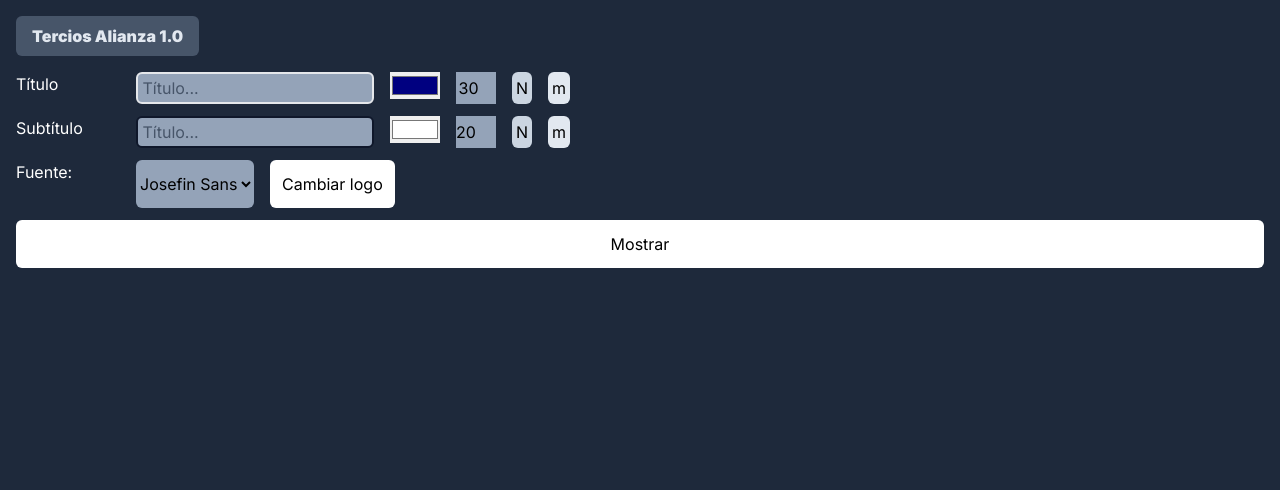
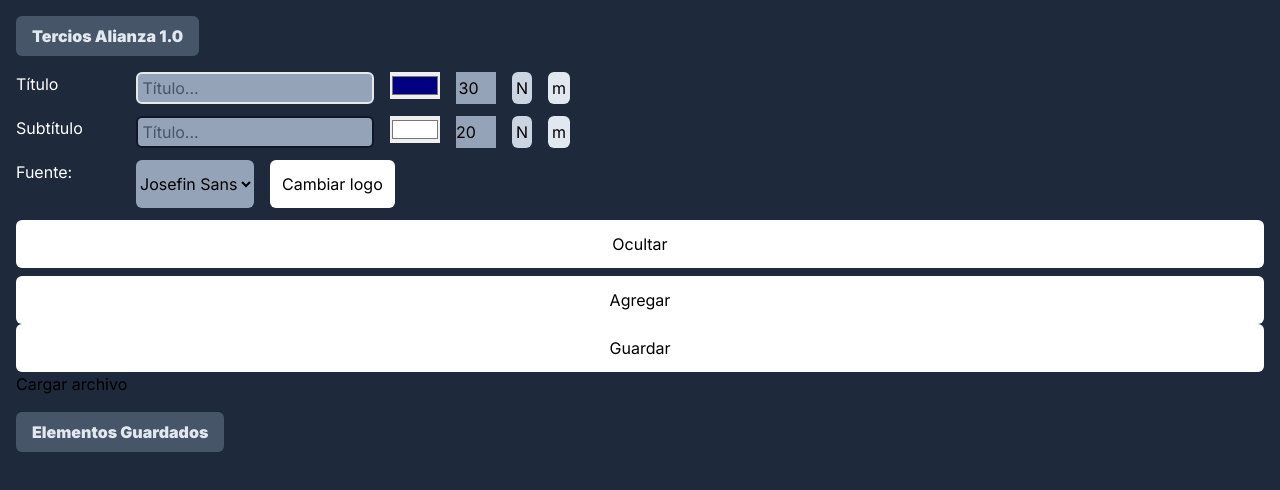
Before and after one commit to rjpd1303/lowersalianza, a Next.js app: page / in a window 1280 px wide. Shown: the top 490 px of the page. Built offline with nearby package versions, Linux system fonts and the light colour scheme.

Commit message:
Changes to be committed: 	modified:   app/components/Control.jsx 	modified:   package-lock.json 	modified:   package.json

```diff
--- a/app/components/Control.jsx
+++ b/app/components/Control.jsx
@@ -1,8 +1,11 @@
 // Control.js
 'use client'
-import React, { useState } from 'react';
+import React, { useRef, useState, useEffect, useCallback } from 'react';
+import { saveAs } from 'file-saver';
 
 export function Control() {
+  const [savedItems, setSavedItems] = useState([]);
+  const fileInputtxt = useRef();
   const [title, setTitle] = useState("");
   const [subtitle, setSubtitle] = useState("");
   const [show, setShow] = useState(false);
@@ -17,6 +20,55 @@ export function Control() {
   const [subtitleFontStyle, setSubtitleFontStyle] = useState("font-normal");
   const [titleCase, setTitleCase] = useState("lowercase");
   const [subtitleCase, setSubtitleCase] = useState("lowercase");
+  const updateDisplayData = useCallback(() => {
+    const data = {
+        title,
+        subtitle,
+        show: !show,
+        font,
+        titleSize,
+        subtitleSize,
+        titleColor,
+        subtitleColor,
+        logo,
+        titleFontStyle,
+        subtitleFontStyle,
+        titleCase,
+        subtitleCase
+    };
+
+    localStorage.setItem("lowerThirdsData", JSON.stringify(data));
+}, [title, subtitle, show, font, titleSize, subtitleSize, titleColor, subtitleColor, logo, titleFontStyle, subtitleFontStyle, titleCase, subtitleCase]);
+
+const handleShow = useCallback(() => {
+    setShow(!show);
+    updateDisplayData();
+}, [show, updateDisplayData]);
+
+const handleAdd = useCallback(() => {
+  setSavedItems(prevSavedItems => [...prevSavedItems, { title, subtitle }]);
+  updateDisplayData();
+}, [title, subtitle, updateDisplayData]);
+
+const handleSave = useCallback(() => {
+  const textToSave = savedItems.map(item => `Título: ${item.title}\r\nSubtítulo: ${item.subtitle}`).join('\r\n\r\n');
+  const blob = new Blob([textToSave], { type: "text/plain;charset=utf-8" });
+  saveAs(blob, "savedItems.txt");
+}, [savedItems]);
+
+
+
+const handleSelect = useCallback((item) => {
+    setTitle(item.title);
+    setSubtitle(item.subtitle);
+    updateDisplayData();
+}, [updateDisplayData]);
+
+useEffect(() => {
+    updateDisplayData();
+}, [title, subtitle, updateDisplayData]);
+
+
     const changeCase = (setCase, currentCase) => {
         let nextCase;
         switch(currentCase) {
@@ -29,6 +81,7 @@ export function Control() {
         }
         setCase(nextCase);
     };
+
     const changeFontStyle = (setFontStyle, currentStyle) => {
         let nextStyle;
         switch(currentStyle) {
@@ -46,27 +99,29 @@ export function Control() {
 
       };
 
-
-      const handleShow = () => {
-        const data = {
-            title,
-            subtitle,
-            show: !show,
-            font,
-            titleSize,
-            subtitleSize,
-            titleColor,
-            subtitleColor,
-            logo,
-            titleFontStyle,
-            subtitleFontStyle,
-            titleCase,
-            subtitleCase
+    const handleFileUpload = async (event) => {
+      const file = event.target.files[0];
+      const reader = new FileReader();
+      reader.onload = function(evt) {
+          // Parse the file contents
+          let lines;
+          if(evt.target.result.includes('\r\n\r\n')){
+              lines = evt.target.result.split('\r\n\r\n');
+          } else {
+              lines = evt.target.result.split('\n\n');
+          }
+          const newItems = lines.map(line => {
+              const [titleLine, subtitleLine] = line.includes('\r\n') ? line.split('\r\n') : line.split('\n');
+              const title = titleLine.split(': ')[1];
+              const subtitle = subtitleLine.split(': ')[1];
+              return { title, subtitle };
+          });
+          // Add the new items to the saved items
+          setSavedItems([...savedItems, ...newItems]);
+      };
+      reader.readAsText(file);
   };
 
-        localStorage.setItem("lowerThirdsData", JSON.stringify(data));
-        setShow(!show);
-    };
 
         return (
             <div className="p-4 bg-slate-800 h-screen">
@@ -112,7 +167,24 @@ export function Control() {
                     <input type="file" style={{display: 'none'}} ref={fileInput} onChange={(e) => setLogo(URL.createObjectURL(e.target.files[0]))} />
                      <button className='bg-white p-3 rounded-md hover:bg-slate-300' type="button" onClick={() => fileInput.current && fileInput.current.click()}>Cambiar logo</button>
                     </div>
-                <button className='bg-white rounded-md p-3 hover:bg-slate-400 w-full' onClick={handleShow}>{show ? 'Ocultar' : 'Mostrar'}</button>
+                <button className='bg-white rounded-md p-3 mb-2 hover:bg-slate-400 w-full' onClick={handleShow}>{show ? 'Mostrar' : 'Ocultar'}</button>
+                <button className='bg-white rounded-md p-3 hover:bg-slate-400 w-full' onClick={handleAdd}>Agregar</button>
+<button className='bg-white rounded-md p-3 hover:bg-slate-400 w-full' onClick={handleSave}>Guardar</button>
+
+                <div>
+            <input type='file' ref={fileInputtxt} onChange={handleFileUpload} style={{display: 'none'}} />
+            <button onClick={() => fileInputtxt.current.click()}>Cargar archivo</button>
+        </div>
+                <div className='mt-4'>
+            <h2 className="mb-4 font-black text-slate-200 bg-slate-600 rounded-md px-4 py-2 w-max">Elementos Guardados</h2>
+            <ul>
+                {savedItems.map((item, index) => (
+                    <li key={index} onClick={() => handleSelect(item)}>
+                        Título: {item.title}, Subtítulo: {item.subtitle}
+                    </li>
+                ))}
+            </ul>
+        </div>
             </div>
         );
 }
--- a/package.json
+++ b/package.json
@@ -12,6 +12,7 @@
     "autoprefixer": "10.4.14",
     "eslint": "8.41.0",
     "eslint-config-next": "13.4.3",
+    "file-saver": "^2.0.5",
     "framer-motion": "^10.12.12",
     "next": "13.4.3",
     "postcss": "8.4.23",
```
Also changed, not shown: 1 other file (tests, documents, lock files or other folders). Lines whose indentation alone changed are shown as unchanged.
